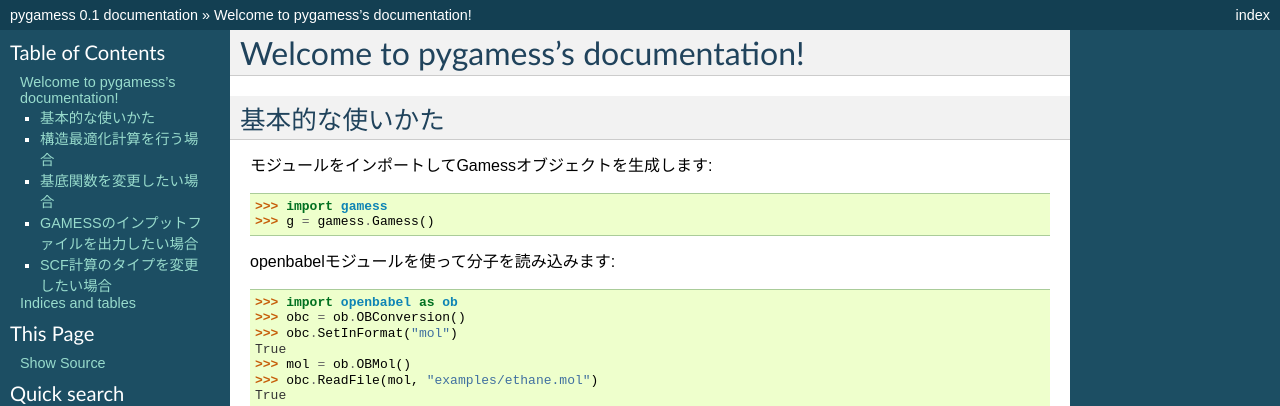
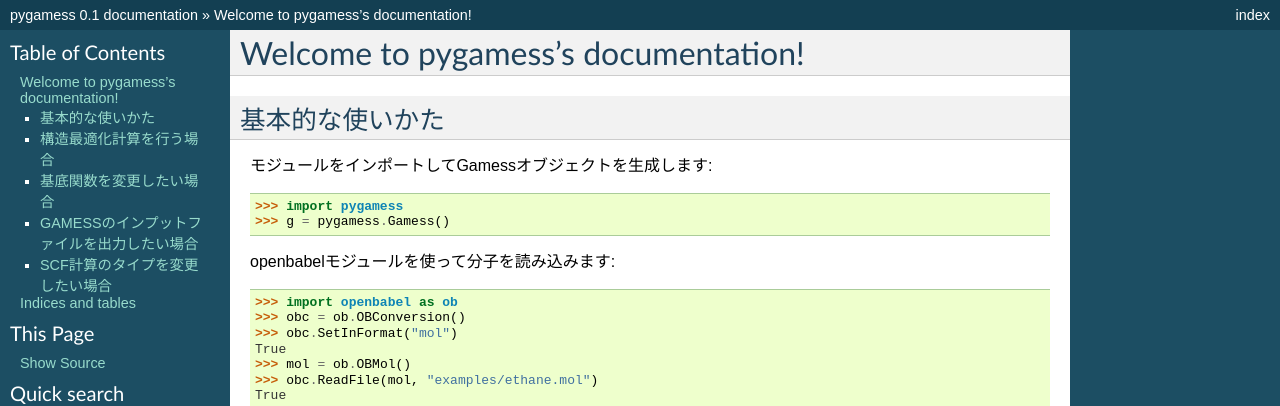
Before and after one commit to kzfm/pygamess, a Sphinx documentation site: the page built from docs/index.rst, in a window 1280 px wide. Shown: the top 406 px of the page. Built offline with Sphinx 7.4.7, drawn with Linux system fonts in a browser that asks for light colours.

Commit message:
renamed gamess module to pygamess

```diff
--- a/README.rst
+++ b/README.rst
@@ -7,9 +7,9 @@
 
 import module and read molecule from file::
 
-    >>> import gamess
+    >>> import pygamess
     >>> import openbabel as ob
-    >>> g = gamess.Gamess()
+    >>> g = pygamess.Gamess()
     >>> obc = ob.OBConversion()
     >>> obc.SetInFormat("mol")
     True
--- a/docs/index.rst
+++ b/docs/index.rst
@@ -11,8 +11,8 @@
 
 モジュールをインポートしてGamessオブジェクトを生成します::
 
-    >>> import gamess
-    >>> g = gamess.Gamess()
+    >>> import pygamess
+    >>> g = pygamess.Gamess()
 
 openbabelモジュールを使って分子を読み込みます::
 
```
Also changed, not shown: setup.py (+5 -5 lines), pygamess/__init__.py (renamed from gamess/__init__.py), 12 other files.
